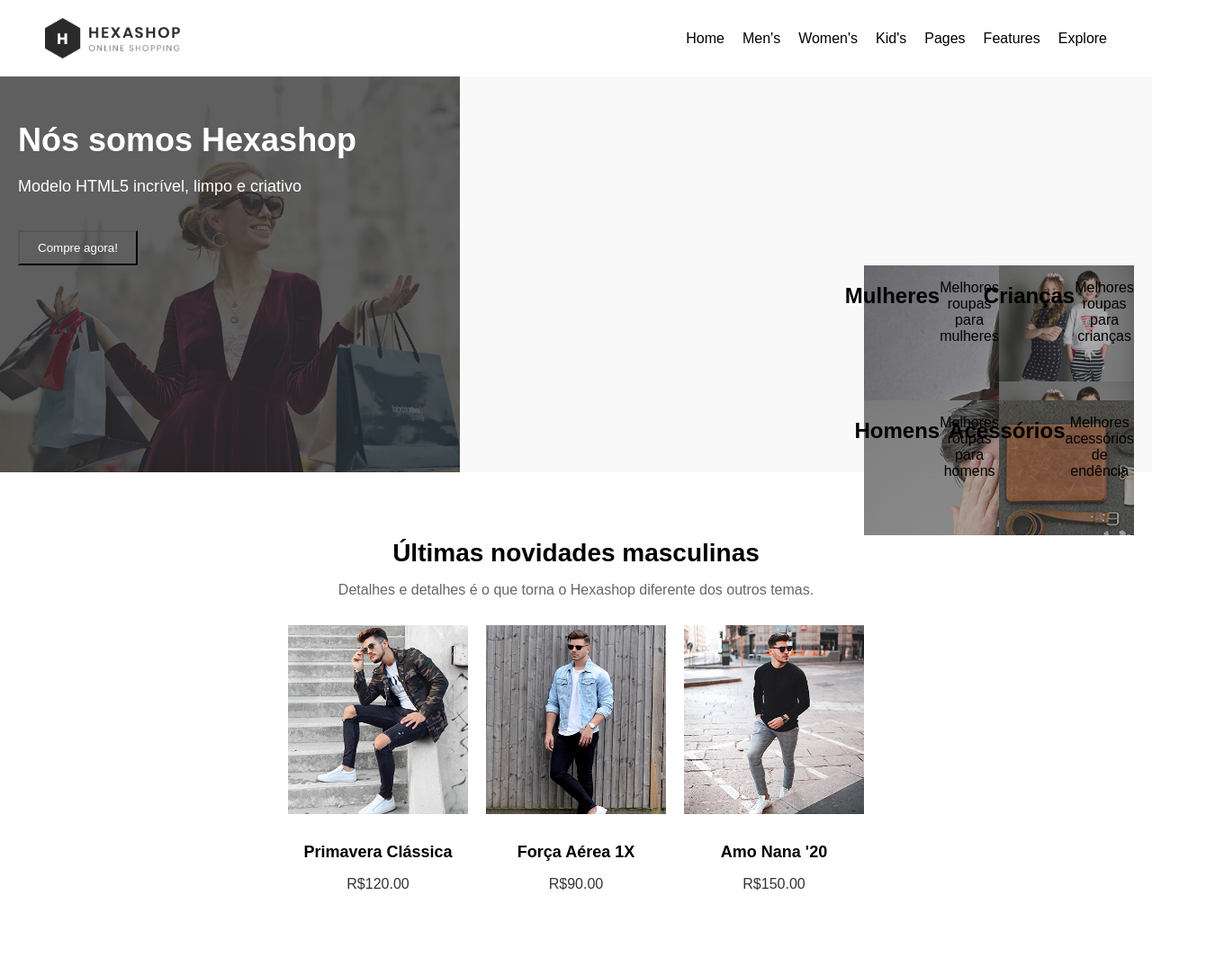
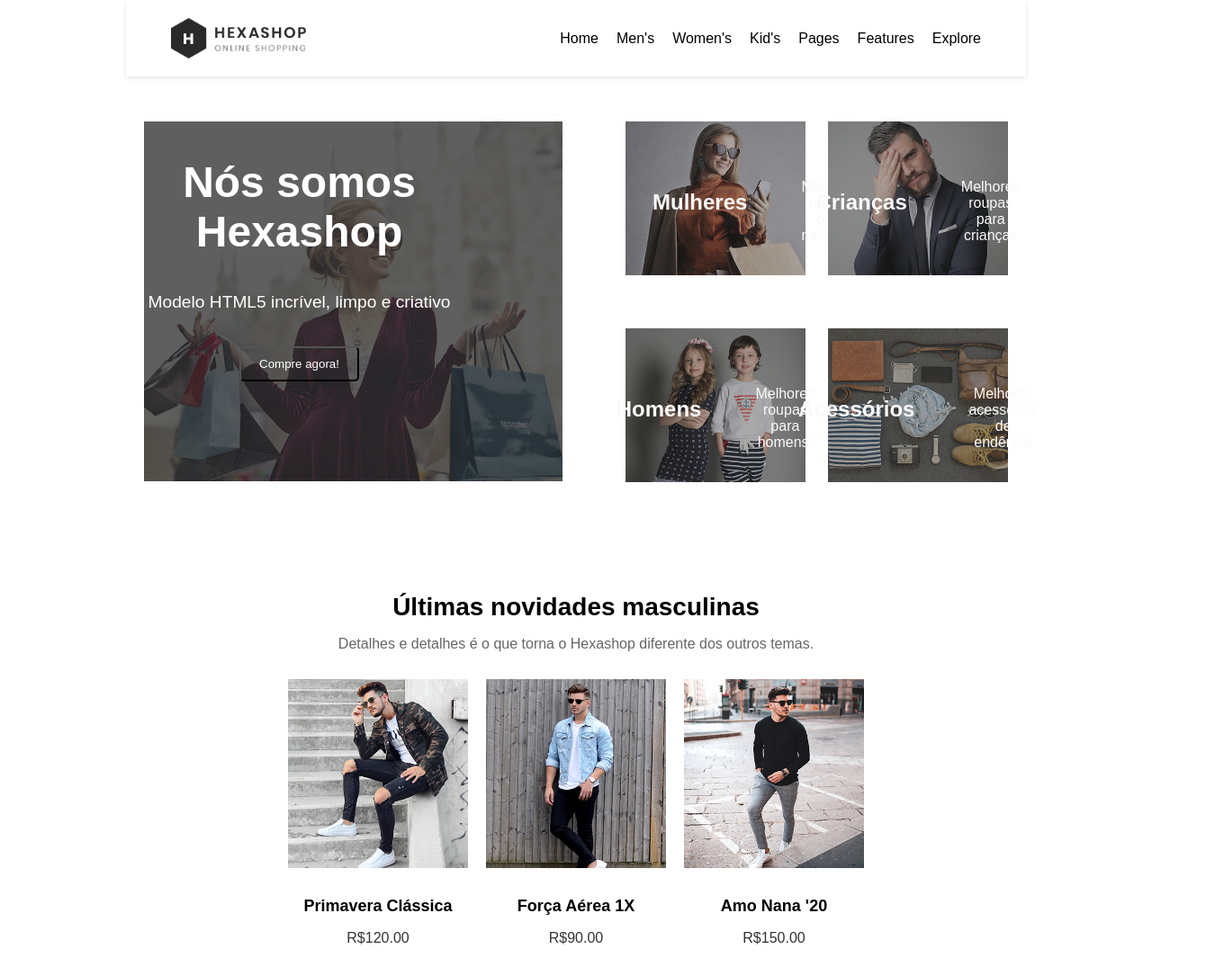
Before and after one commit to Joara-Fernanda/Projeto-WEB-Joara, a plain HTML site: page index.html in a window 1280 px wide. Shown: the top 1085 px of the page at 90% size, 1360 px wide, since content can reach past the window. Drawn offline with Linux system fonts and the light colour scheme.

Commit message:
ultima-atualização

```diff
--- a/hexashop.css
+++ b/index.css
@@ -2,6 +2,12 @@ body {
     font-family: Arial, Helvetica, sans-serif;
     margin: 0;
     padding: 0;
+}
+
+.container{
+    width: 1000px;
+    margin: 0 auto;
+
 }
 
 .navbar {
@@ -33,27 +39,32 @@ body {
 }
 
 .hero {
-    text-align: left;
-    padding: 20px 20px;
-    background-color: #f9f9f9;
+    display: flex;
+    color: #f9f9f9;
     background-image: url(img/left-banner-image.jpg);
     background-repeat: no-repeat;
     background-size: contain;
+    margin: 50px 20px;
+    justify-content: center;
     height: 400px;
+    text-align: center;
+
 }
 
 .hero-content h1 {
-    font-size: 36px;
+    font-size: 3rem;
     margin-bottom: 20px;
     color: white;
-    text-align: justify;
+    text-align: center ;
+    margin: 40px 20px;
 }
 
 .hero-content p {
-    font-size: 18px;
+    font-size: 1.2rem;
     color: white;
     margin-bottom: 20px;
-    text-align: justify;
+    text-align: center;
+    margin: 10px 0 20px;
 }
 
 .hero-content button {
@@ -62,49 +73,84 @@ body {
     color: #fff;
     border-radius: 1 ;
     cursor: pointer;
-    text-align: justify;
+    text-align: center;
+    margin-bottom: 100px;
+    border-radius: 5px;
 }
 
-.categories {
-    display: flex;
-    justify-content: right;
+.hero-content{
+  margin-right: 190px;
 
 }
 
-.category {
-    text-align: center;
-    justify-content: right;
+.hero-right {
+    display: flex;
+
+}
+.categoria{
+    justify-content: center;
+    align-items: center;
+}
+
+.titulos{
+    font-size: 1.5rem;
+    padding: 20px 30px 40px 30px;
+}
+
+.subtitulos{
+    font-size: 1rem;
+    padding: 30px;
 
 }
 
-
 #box1{
+    color: #f9f9f9;
+    background-repeat: no-repeat;
+    background-size: contain;
     display: flex;
     background-image: url(img/baner-right-image-01.jpg);
-    width: 150px;
-    height: 150px;
+    justify-content: space-between;
+    margin-right: 25px;
+    margin-bottom: 30px;
+    height: 200px;
+    width: 200px;
+
 }
 
 #box2{
+    color: #f9f9f9;
+    background-repeat: no-repeat;
+    background-size: contain;
     display: flex;
-    background-image: url(img/baner-right-image-02.jpg);
-    width: 150px;
-    height: 150px;
+    background-image: url(img/baner-right-image-03.jpg);
+    margin-right: 25px;
+    margin-bottom: 30px;
+    height: 200px;
+    width: 200px;
+
 }
 
 #box3{
+    color: #f9f9f9;
+    background-repeat: no-repeat;
+    background-size: contain;
     display: flex;
-    background-image: url(img/baner-right-image-03.jpg);
-    background-size: contain;
-    width: 150px;
-    height: 150px;
+    background-image: url(img/baner-right-image-02.jpg);
+    margin-bottom: 30px;
+    height: 200px;
+    width: 200px;
+
 }
 
 #box4{
+    color: #f9f9f9;
+    background-repeat: no-repeat;
+    background-size: contain;
     display: flex;
     background-image: url(img/baner-right-image-04.jpg);
-    width: 150px;
-    height: 150px;
+    margin-bottom: 30px;
+    height: 200px;
+    width: 200px;
 }
 
 .ultimos-produtos {
@@ -148,6 +194,9 @@ body {
     color: #333;
 }
 
+.explore{
+    display: flex;
+}
 
 .explore-produtos, .social-media, .informativo {
     padding: 50px 20px;
@@ -161,7 +210,22 @@ body {
     margin-top: 30px;
 }
 
+.destaque1{
+    background-color: #f9f9f9;
+    padding: 85px 50px;
+}
+.top{
+    margin-bottom: 20px;
+}
+
+.bottom{
+    margin-top: 20px;
+}
 .destaque h3 {
+    font-size: 18px;
+}
+
+.destaque p{
     font-size: 18px;
 }
 
@@ -179,9 +243,14 @@ body {
 
 }
 
+
+.informativo h2{
+    font-size: 40px;
+
+}
 .informativo form {
     display: flex;
-    justify-content: center;
+    justify-content:left;
     gap: 10px;
     margin: 20px 0;
 }
@@ -190,6 +259,15 @@ body {
     padding: 10px;
     font-size: 16px;
 }
+
+
+.info-contatos{
+    display: flex;
+    text-align: left;
+    margin-top: 0px;
+    justify-content: end;
+}
+
 
 .rodape-superior {
     background-color: #333;
@@ -210,6 +288,7 @@ body {
 .links-rodape ul li a {
     color: #fff;
     text-decoration: none;
+    line-height: 30px;
 }
 
 
@@ -221,7 +300,7 @@ body {
 .rodape-inferior {
     background-color: #333;
     text-align: center;
-    margin-top: 20px;
+    margin-top: 0px;
 }
 
 .icones-sociais a {
--- a/hexashop.html
+++ b/index.html
@@ -5,10 +5,11 @@
     <meta charset="UTF-8">
     <meta name="viewport" content="width=device-width, initial-scale=1.0">
     <title>Hexashop</title>
-    <link rel="stylesheet" href="hexashop.css">
+    <link rel="stylesheet" href="index.css">
 </head>
 
 <body>
+    <div class="container">
     <header class="navbar">
         <img src="img/logo.png" alt="logo" width="150">
         <div class="logo"></div>
@@ -25,38 +26,38 @@
         </nav>
     </header>
 
-    <section class="hero">
+    <section>
+        <div class="hero">
         <div class="hero-content">
             <h1>Nós somos Hexashop</h1>
             <p>Modelo HTML5 incrível, limpo e criativo</p>
             <br>
             <button>Compre agora!</button>
-
         </div>
-
-        <div class="categories">
-        <div class="box">
-            <div id="box1" class="category">
-                <h2>Mulheres</h2>
-                <p>Melhores roupas para mulheres</p>
+     <div class="hero-right">
+        <div class="box1">
+            <div id="box1" class="categoria">
+                <h2 class="titulos">Mulheres</h2>
+                <p class="subtitulos">Melhores roupas para mulheres</p>
             </div>
-            <div id="box2" class="category">
-                <h2>Homens</h2>
-                <p>Melhores roupas para homens</p>
+            <div id="box2" class="categoria">
+                <h2 class="titulos">Homens</h2>
+                <p class="subtitulos">Melhores roupas para homens!</p>
             </div>
         </div>
 
-        <div class="box">
-            <div id="box3" class="category">
-                <h2>Crianças</h2>
-                <p>Melhores roupas para crianças</p>
+        <div class="box2">
+            <div id="box3" class="categoria">
+                <h2 class="titulos">Crianças</h2>
+                <p class="subtitulos">Melhores roupas para crianças</p>
             </div>
-            <div id="box4" class="category">
-                <h2>Acessórios</h2>
-                <p>Melhores acessórios de endência</p>
+            <div id="box4" class="categoria">
+                <h2 class="titulos">Acessórios</h2>
+                <p class="subtitulos">Melhores acessórios de endência</p>
             </div>
         </div>
-        </div>
+    </div>
+    </div>
     </section>
 
     <section class="ultimos-produtos">
@@ -126,6 +127,7 @@
     </section>
 
     <section class="explore-produtos">
+        <div class="explore">
         <h2>Explore nossos produtos</h2>
         <p>
             Bem-vindo(a) à nossa coleção! Aqui, cada peça é pensada para refletir estilo, conforto e personalidade.
@@ -143,22 +145,27 @@
             qualquer look. Encontre o que você precisa para se sentir incrível todos os dias!
         </p>
         <button>Discover More</button>
+         </div>
         <div class="destaque-produto">
-            <div class="destaque">
+            <div>
+            <div class="destaque1 top">
                 <h3>Bolsas de couro</h3>
                 <p>Última coleção</p>
             </div>
             <div class="destaque">
+                <img src="img/explore-image-02.jpg" alt="explore-image-02">
+            </div>
+         </div>
+         <div class="destaque-bottom">
+            <div class="destaque">
+                <img src="img/explore-image-01.jpg" alt="explore-image-01">
+            </div>
+            <div class="destaque1 bottom">
                 <h3>Tipos diferentes</h3>
                 <p>Mais de 304 produtos</p>
             </div>
-            <div class="destaque">
-                <img src="img/explore-image-01.jpg" alt="explore-image-01">
-            </div>
-            <div class="destaque">
-                <img src="img/explore-image-02.jpg" alt="explore-image-02">
-            </div>
         </div>
+    </div>
     </section>
 
     <section class="social-media">
@@ -170,10 +177,11 @@
             <img src="img/instagram-03.jpg" alt="Social Media Image 3">
             <img src="img/instagram-04.jpg" alt="Social Media Image 4">
             <img src="img/instagram-05.jpg" alt="Social Media Image 5">
+            <img src="img/instagram-06.jpg" alt="Social Media Image 5">
         </div>
     </section>
-
     <section class="informativo">
+        <div class="info-desconto">
         <h2>Ao assinar nossa newsletter você pode obter 30% de desconto</h2>
         <p>Detalhes e detalhes é o que torna o Hexashop diferente dos outros temas.</p>
         <form>
@@ -181,32 +189,37 @@
             <input type="email" placeholder="Seu e-mail">
             <button type="submit"></button>
         </form>
+      </div>
         <div class="info-contatos">
-            <div>
+            <div class="caixa1">
+                <div>
                 <h3>Localização da loja:</h3>
-                <p>Sunny Isles Beach, FL 33160, United States</p>
-            </div>
-            <div>
-                <h3>Horário de trabalho:</h3>
-                <p>07:30 AM - 9:30 PM Daily</p>
+                <p>Rua Campos Salles, 20, Centro</p>
             </div>
             <div>
                 <h3>Telefone:</h3>
-                <p>010-020-0340</p>
+                <p>(15)3534-8595</p>
+            </div>
+            <div>
+                <h3>Localização do escritório:</h3>
+                <p>Itapetininga-sp</p>
+            </div>
+                 </div>
+            <div class="caixa2">
+                <div>
+                <h3>Horário de trabalho:</h3>
+                <p>07:30 - 18:00  </p>
             </div>
             <div>
                 <h3>E-mail:</h3>
-                <p>info@company.com</p>
-            </div>
-            <div>
-                <h3>Localização do escritório:</h3>
-                <p>North Miami Beach</p>
+                <p>hexashop@company.com</p>
             </div>
             <div>
                 <h3>Mídias sociais:</h3>
                 <p>Facebook, Instagram, Behance, LinkedIn</p>
             </div>
         </div>
+    </div>
     </section>
 
     <footer>
@@ -255,6 +268,8 @@
             </div>
         </div>
     </footer>
+
+</div>
 </body>
 
 </html>
```
